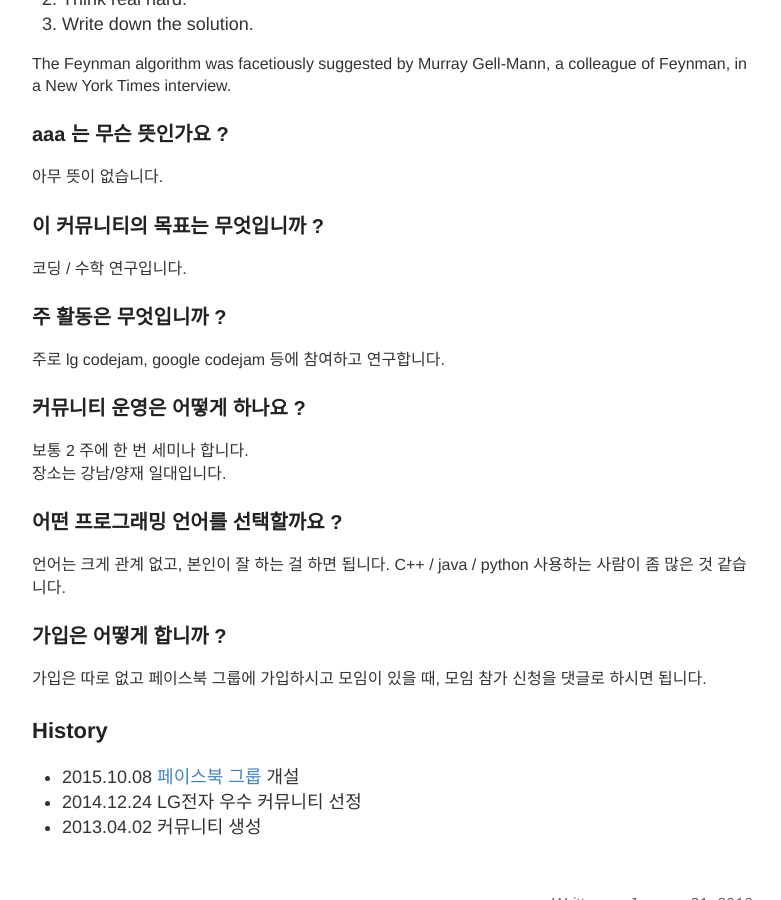
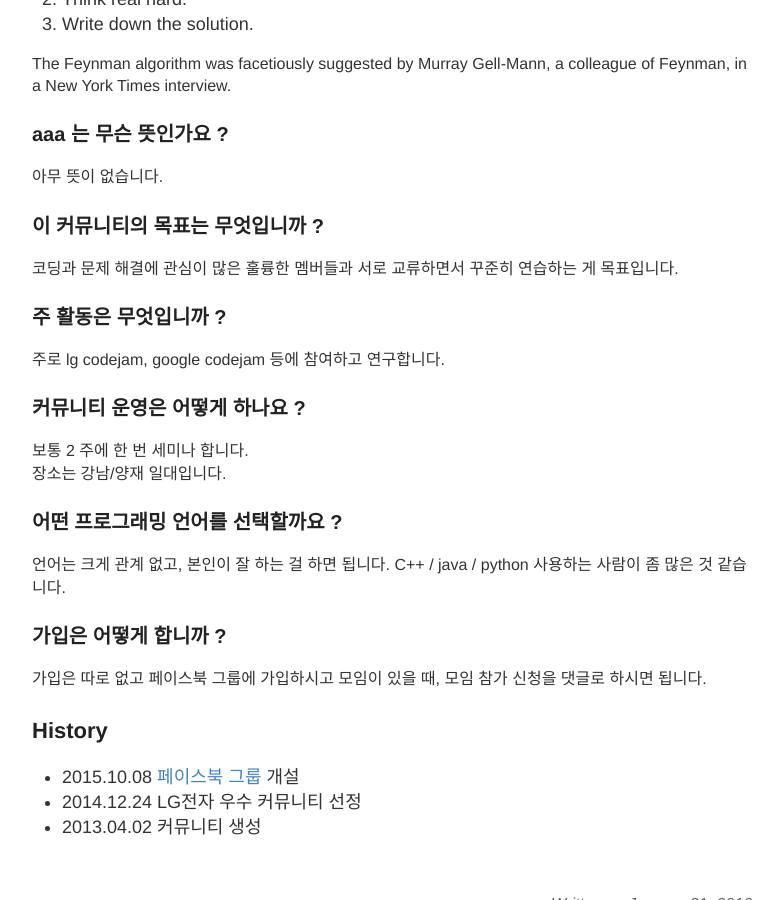
Before and after one commit to seirion/aaa, a Jekyll site: the page built from _posts/2016-01-21-aaa-intro.md, in a window 1280 px wide and 900 px high, scrolled down 779 px. Shown: the whole window, without its empty margins (248-1029 px from the left). Built offline with Jekyll 4.4.1, drawn with Linux system fonts in a browser that asks for light colours; comment, search, counter and statistics services are not loaded.

Commit message:
Update 2016-01-21-aaa-intro.md

```diff
--- a/_posts/2016-01-21-aaa-intro.md
+++ b/_posts/2016-01-21-aaa-intro.md
@@ -23,7 +23,7 @@ The Feynman algorithm was facetiously suggested by Murray Gell-Mann, a colleague
 아무 뜻이 없습니다.
 
 ### 이 커뮤니티의 목표는 무엇입니까 ?
-코딩 / 수학 연구입니다.
+코딩과 문제 해결에 관심이 많은 훌륭한 멤버들과 서로 교류하면서 꾸준히 연습하는 게 목표입니다.
 
 ### 주 활동은 무엇입니까 ?
 주로 lg codejam, google codejam 등에 참여하고 연구합니다.
```
